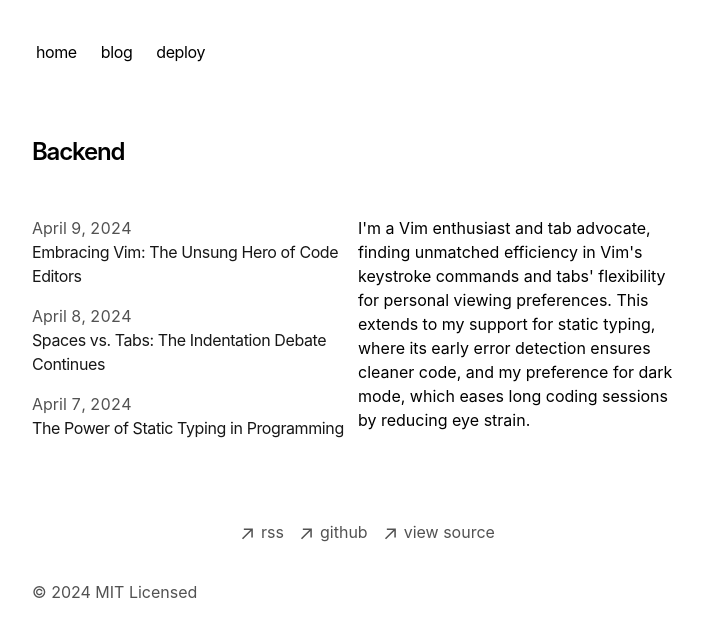
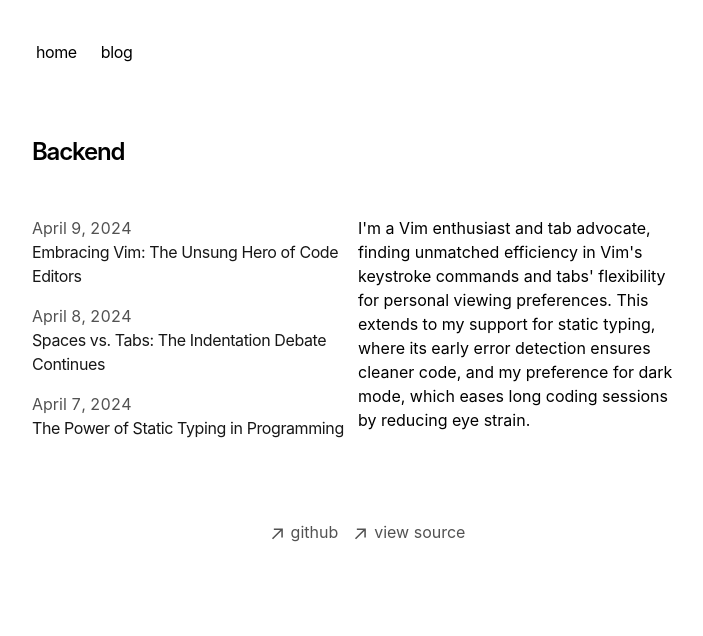
Before and after one commit to josephyu11600/josephyu11600.github.io, a Next.js app: page / in a window 1280 px wide. Shown: the top 636 px of the page, without its empty margins (272-975 px from the left). Built offline with nearby package versions, Linux system fonts and the light colour scheme.

Commit message:
removed unused components

```diff
--- a/app/components/footer.tsx
+++ b/app/components/footer.tsx
@@ -24,17 +24,6 @@
 						className="flex items-center transition-all hover:text-neutral-800 dark:hover:text-neutral-100"
 						rel="noopener noreferrer"
 						target="_blank"
-						href="/rss"
-					>
-						<ArrowIcon />
-						<p className="ml-2 h-7">rss</p>
-					</a>
-				</li>
-				<li>
-					<a
-						className="flex items-center transition-all hover:text-neutral-800 dark:hover:text-neutral-100"
-						rel="noopener noreferrer"
-						target="_blank"
 						href="https://github.com/vercel/next.js"
 					>
 						<ArrowIcon />
@@ -53,9 +42,6 @@
 					</a>
 				</li>
 			</ul>
-			<p className="mt-8 text-neutral-600 dark:text-neutral-300">
-				© {new Date().getFullYear()} MIT Licensed
-			</p>
 		</footer>
 	);
 }
--- a/app/components/nav.tsx
+++ b/app/components/nav.tsx
@@ -1,4 +1,4 @@
-import Link from 'next/link'
+import Link from 'next/link';
 
 const navItems = {
 	'/': {
@@ -7,10 +7,7 @@
 	'/blog': {
 		name: 'blog',
 	},
-  'https://vercel.com/templates/next.js/portfolio-starter-kit': {
-    name: 'deploy',
-  },
-}
+};
 
 export function Navbar() {
 	return (
@@ -30,11 +27,11 @@
 								>
 									{name}
 								</Link>
-              )
+							);
 						})}
 					</div>
 				</nav>
 			</div>
 		</aside>
-  )
+	);
 }
--- a/app/rss/route.ts
+++ /dev/null
@@ -1,42 +0,0 @@
-import { baseUrl } from 'app/sitemap'
-import { getBlogPosts } from 'app/blog/utils'
-
-export async function GET() {
-  let allBlogs = await getBlogPosts()
-
-  const itemsXml = allBlogs
-    .sort((a, b) => {
-      if (new Date(a.metadata.publishedAt) > new Date(b.metadata.publishedAt)) {
-        return -1
-      }
-      return 1
-    })
-    .map(
-      (post) =>
-        `<item>
-          <title>${post.metadata.title}</title>
-          <link>${baseUrl}/blog/${post.slug}</link>
-          <description>${post.metadata.summary || ''}</description>
-          <pubDate>${new Date(
-            post.metadata.publishedAt
-          ).toUTCString()}</pubDate>
-        </item>`
-    )
-    .join('\n')
-
-  const rssFeed = `<?xml version="1.0" encoding="UTF-8" ?>
-  <rss version="2.0">
-    <channel>
-        <title>My Portfolio</title>
-        <link>${baseUrl}</link>
-        <description>This is my portfolio RSS feed</description>
-        ${itemsXml}
-    </channel>
-  </rss>`
-
-  return new Response(rssFeed, {
-    headers: {
-      'Content-Type': 'text/xml',
-    },
-  })
-}
```
Lines whose indentation alone changed are shown as unchanged.
